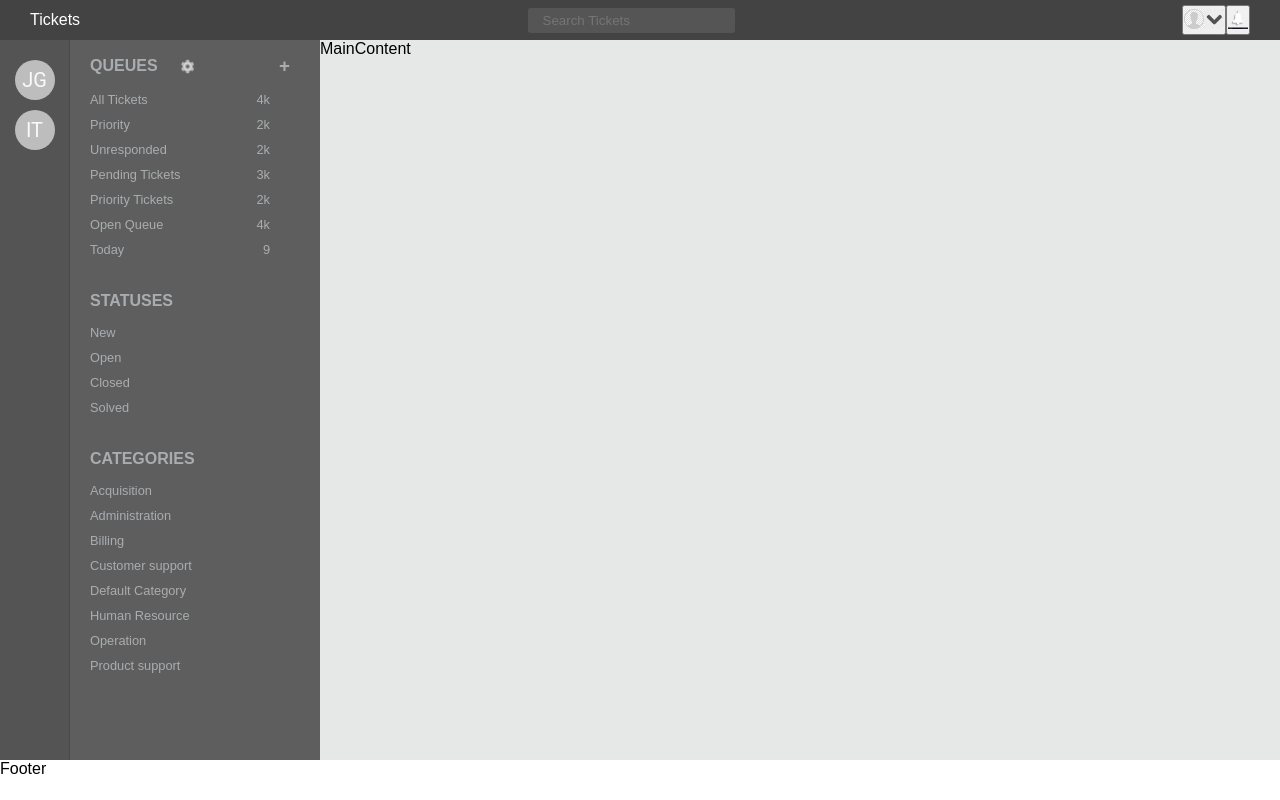
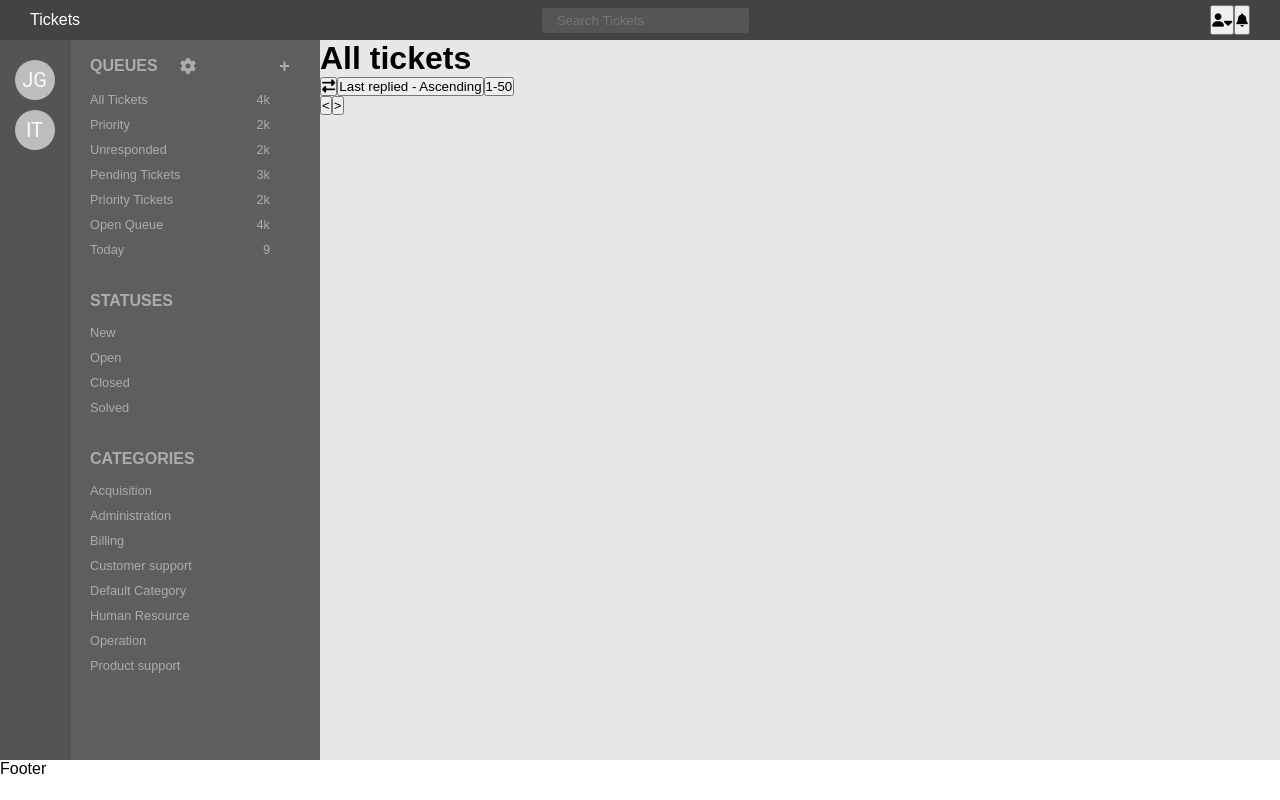
Before and after one commit to josipq97/ticket, a React (Create React App) app: page / in a window 1280 px wide. Built offline with nearby package versions, Linux system fonts and the light colour scheme.

Commit message:
starting MainContent

```diff
--- a/public/index.html
+++ b/public/index.html
@@ -24,6 +24,7 @@
       work correctly both with client-side routing and a non-root public URL.
       Learn how to configure a non-root public URL by running `npm run build`.
     -->
+    <script src="https://kit.fontawesome.com/b457e995f1.js" crossorigin="anonymous"></script>
     <title>React App</title>
   </head>
   <body>
--- a/src/components/Header/Header.js
+++ b/src/components/Header/Header.js
@@ -1,8 +1,5 @@
 import React from 'react';
 import "./Header.css";
-import avatar from "../../assets/img/avatar.jpg"
-import downArrow from "../../assets/img/downArrow.jpg"
-import bell from "../../assets/img/bell.jpg"
 
 
 
@@ -14,11 +11,11 @@ const Header = () => {
             <input className="Header__searchBox" type="text" placeholder="Search Tickets"/>
             <div>
                 <button className="Header__menuButton">
-                    <img src={avatar} alt=""/>
-                    <img src={downArrow} alt=""/>
+                <i class="fas fa-user"></i>
+                    <i class="fas fa-sort-down"></i>
                 </button>
                 <button className="Header__notificationButton">
-                    <img src={bell} alt=""/>
+                <i class="fas fa-bell"></i>
                 </button>
             </div>
         </div>
--- a/src/components/MainContent/MainContent.js
+++ b/src/components/MainContent/MainContent.js
@@ -6,7 +6,20 @@ import "./MainContent.css";
 const MainContent = () => {
     return (
         <div className="MainContent__container">
-            <p>MainContent</p>
+            <header>
+                <h1>All tickets</h1>
+                <div className="filterContainer">
+                    <button className="reverseOrder"><i class="fas fa-exchange-alt"></i></button>
+                    <button className="orderByButton">Last replied - Ascending</button>
+                    <button className="numberOfItemsDisplayedButton">1-50</button>
+                    <div className="pageButtons">
+                    <button className="prevPageButton">&lt;</button>
+                    <button className="nextPageButton">&gt;</button>
+
+                    </div>
+
+                </div>
+            </header>
         </div>
     );
 };
--- a/src/components/Queues/Queues.js
+++ b/src/components/Queues/Queues.js
@@ -1,6 +1,5 @@
 import React from 'react';
 import "./Queues.css";
-import Cog from "../../assets/img/cog.png"
 import QueueItem from "./QueueItem/QueueItem"
 
 
@@ -10,7 +9,7 @@ const Queues = () => {
             <header>
                 <div>
                     <h4>QUEUES</h4>
-                    <img src={Cog} alt="cogIcon"/>
+                    <i class="fas fa-cog"></i>
                 </div>
                 <h3>+</h3>
             </header>
```
Also changed, not shown: src/assets/img/reverseArrow.png (added).
